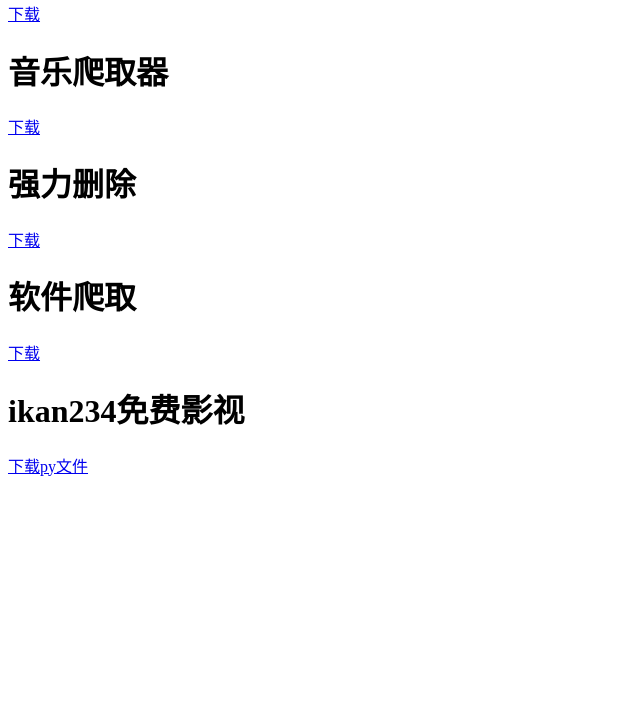
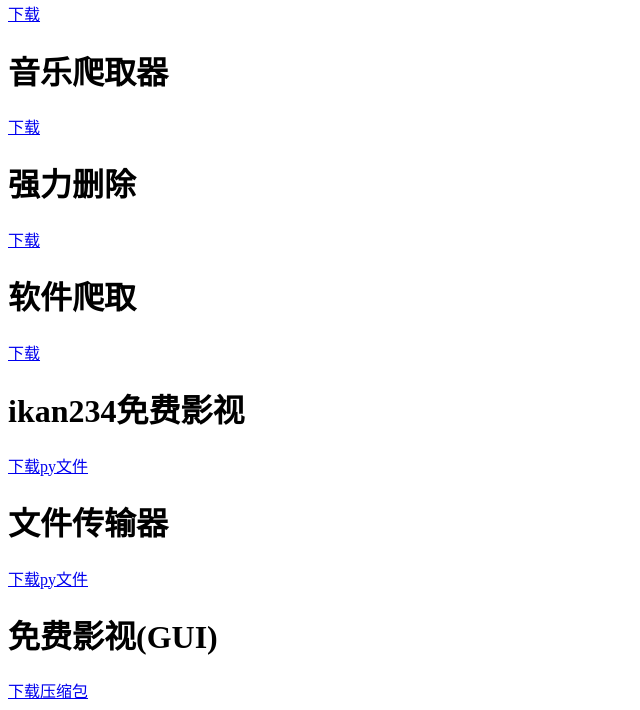
Before and after one commit to tianzhuling47/tianzhuling47.github.io, a plain HTML site: page index.html in a window 1280 px wide. Shown: the part 765-1475 px from the top of the page, without its empty margins (0-640 px from the left). Before the commit the page ends 1250 px from the top, so only its background shows below. Drawn offline with Linux system fonts and the light colour scheme.

Commit message:
Update index.html

```diff
--- a/index.html
+++ b/index.html
@@ -28,4 +28,8 @@
   <a href="软件爬取.py">下载</a>
   <h1>ikan234免费影视</h1>
   <a href="ikan234视频爬取.py">下载py文件</a>
+  <h1>文件传输器</h1>
+  <a href="文件传输(1.1).py">下载py文件</a>
+  <h1>免费影视(GUI)</h1>
+  <a href="免费影视.zip">下载压缩包</a>
 </html>
```
